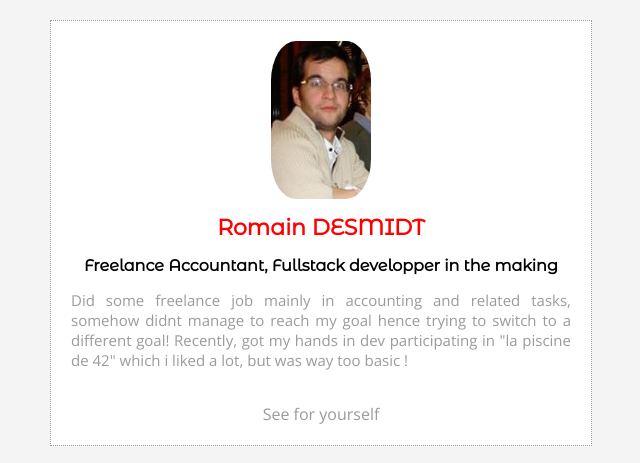
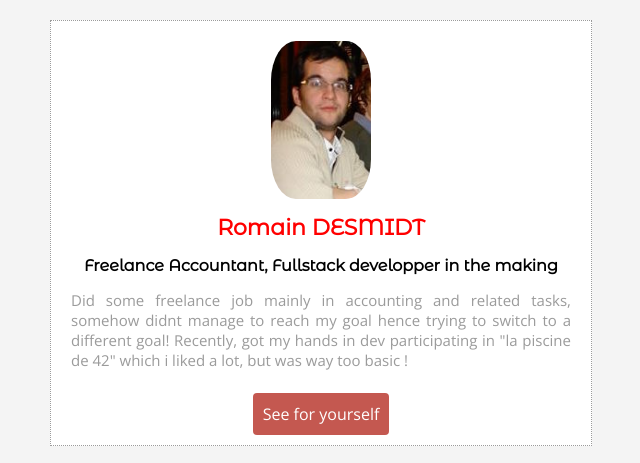
Before and after one commit to RomainDesmidt/profile, a plain HTML site: page index.html in a window 1280 px wide. Shown: the top 463 px of the page, without its empty margins (158-798 px from the left). Drawn offline with nearby package versions, Linux system fonts and the light colour scheme.

Commit message:
working not idea why

```diff
--- a/style.css
+++ b/style.css
@@ -77,16 +77,10 @@ li {
       padding-right: 5px;
 
 }
-
-.align-center {
-                /*text-align: right;*/
+#btn-red {
+            background: #C45850;
+            color: white;
+            padding: 10px;
+            border-radius: 4px;
+            /*display: block;*/
 }
-
-.p-center {
-            /*text-align: center;*/
-}
-
-#btn-red {
-            background: red
-            color: white;
-}
```
